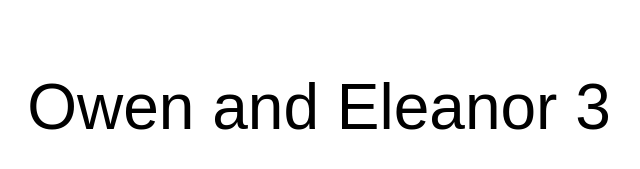
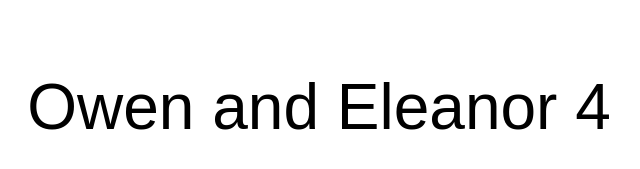
Before and after one commit to OwenFillmore/website, a plain HTML site: page index.html in a window 1280 px wide. Shown: the part 293-462 px from the top of the page, 321-961 px from the left. Drawn offline with Linux system fonts and the light colour scheme.

Commit message:
Update header from 'Owen and Eleanor 3' to 'Owen and Eleanor 4'

```diff
--- a/index.html
+++ b/index.html
@@ -41,6 +41,6 @@
     </style>
 </head>
 <body>
-    <h1>Owen and Eleanor 3</h1>
+    <h1>Owen and Eleanor 4</h1>
 </body>
 </html></content>
```
